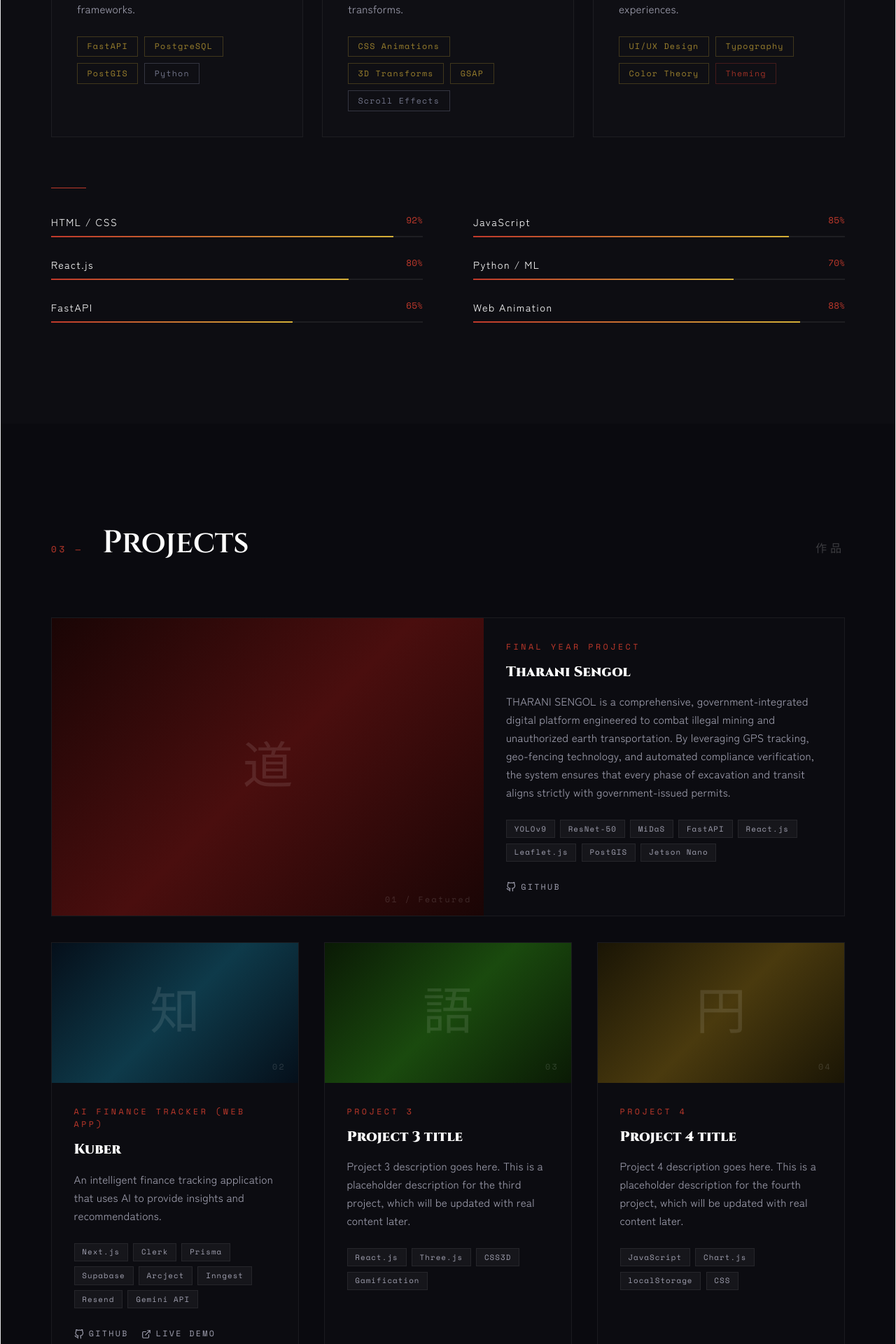
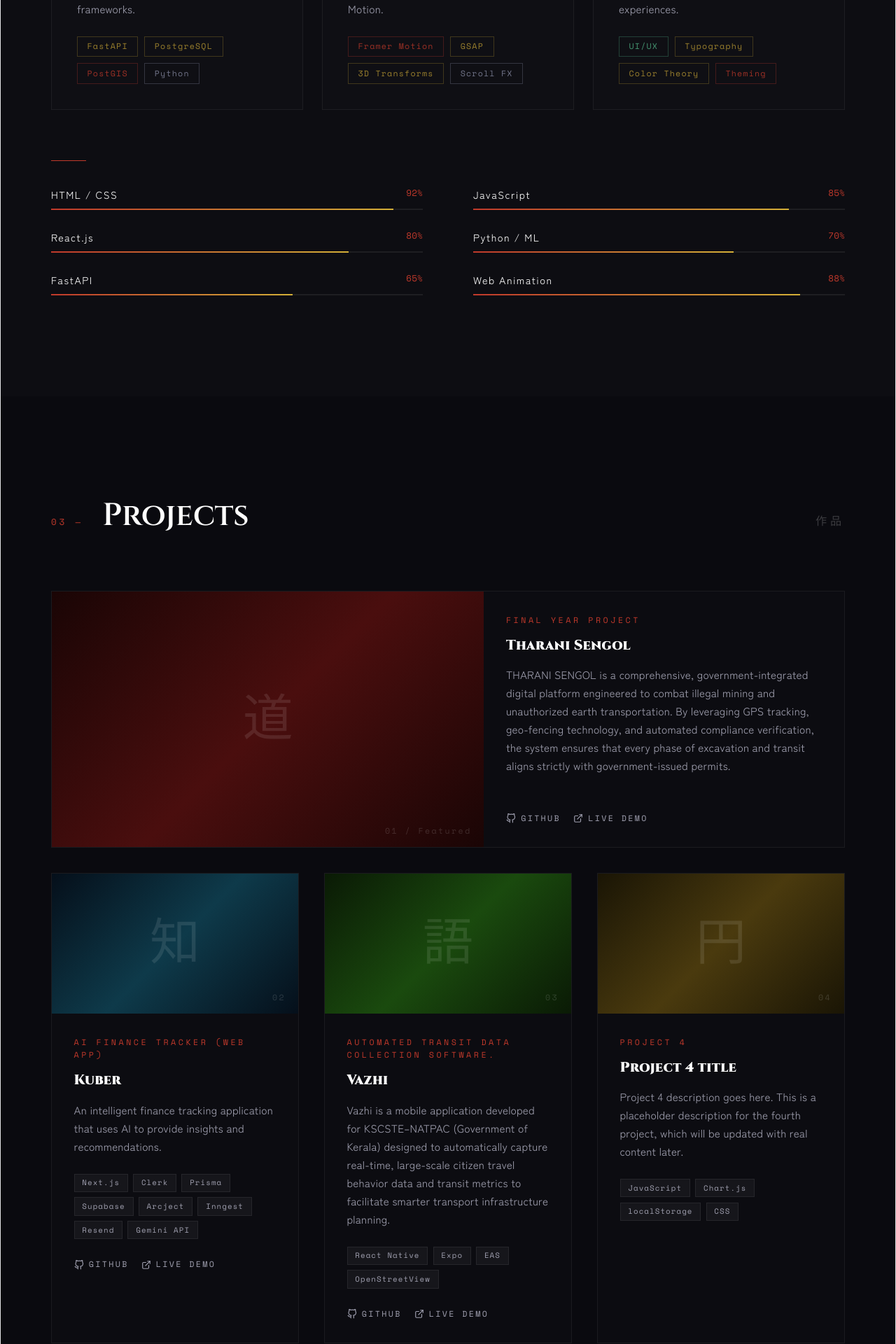
Before and after one commit to Mr-Prince2/aariyas-bevin-portfolio, a React (Vite) app: page / in a window 1280 px wide. Shown: the part 2640-4560 px from the top of the page at 70% size. Built offline with nearby package versions, Linux system fonts and the light colour scheme; the HTML template or start-up script is replaced by a standard one.

Commit message:
new project update: Project 4

```diff
--- a/src/data/index.js
+++ b/src/data/index.js
@@ -113,9 +113,9 @@ export const projects = [
     category: 'Final Year Project',
     title: 'Tharani Sengol',
     desc: 'THARANI SENGOL is a comprehensive, government-integrated digital platform engineered to combat illegal mining and unauthorized earth transportation. By leveraging GPS tracking, geo-fencing technology, and automated compliance verification, the system ensures that every phase of excavation and transit aligns strictly with government-issued permits.',
-    stack: ['YOLOv9', 'ResNet-50', 'MiDaS', 'FastAPI', 'React.js', 'Leaflet.js', 'PostGIS', 'Jetson Nano'],
+    stack: [],
     github: 'https://github.com/Mr-Prince2/tharani_sengol.git',
-    demo: '#',
+    demo: 'Demo Not Available',
     featured: true,
     gradient: 'linear-gradient(135deg, #1a0505 0%, #4a0e0e 50%, #1a0505 100%)',
   },
@@ -134,12 +134,12 @@ export const projects = [
   {
     id: 3,
     icon: '語',
-    category: 'Project 3',
-    title: 'Project 3 title',
-    desc: 'Project 3 description goes here. This is a placeholder description for the third project, which will be updated with real content later.',
-    stack: ['React.js', 'Three.js', 'CSS3D', 'Gamification'],
-    github: '#',
-    demo: '#',
+    category: 'Automated transit data collection software.',
+    title: 'Vazhi',
+    desc: 'Vazhi is a mobile application developed for KSCSTE–NATPAC (Government of Kerala) designed to automatically capture real-time, large-scale citizen travel behavior data and transit metrics to facilitate smarter transport infrastructure planning.',
+    stack: ['React Native', 'Expo', 'EAS', 'OpenStreetView'],
+    github: 'https://github.com/Mr-Prince2/Vazhi.git',
+    demo: 'Demo Not Available',
     featured: false,
     gradient: 'linear-gradient(135deg, #0a1a05 0%, #1a4a0e 50%, #0a1a05 100%)',
   },
--- a/src/sections/Skills/Skills.jsx
+++ b/src/sections/Skills/Skills.jsx
@@ -1,4 +1,5 @@
 import React, { useEffect, useRef } from 'react';
+import { skills, skillBars } from '../../data';
 import './Skills.css';
 
 const Skills = () => {
@@ -25,24 +26,6 @@ const Skills = () => {
     };
   }, []);
 
-  const skillCards = [
-    { icon: "前", name: "Frontend Development", desc: "Crafting pixel-perfect, animated interfaces with deep attention to motion and aesthetics.", tags: ["HTML5", "CSS3", "JavaScript"], accent: "crimson", accentTag: "Animations" },
-    { icon: "反", name: "React Ecosystem", desc: "Building dynamic SPAs and component-driven UIs with hooks, state management, and more.", tags: ["React.js", "React Native", "Chart.js"], accent: "crimson", accentTag: "Leaflet.js" },
-    { icon: "知", name: "AI & Machine Learning", desc: "Developing intelligent systems — from computer vision to NLP pipelines.", tags: ["YOLOv9", "ResNet-50", "MiDaS"], accent: "mist", accentTag: "ONNX" },
-    { icon: "後", name: "Backend & APIs", desc: "Building robust REST APIs and data pipelines with Python-first backend frameworks.", tags: ["FastAPI", "PostgreSQL", "PostGIS"], accent: "mist", accentTag: "Python" },
-    { icon: "動", name: "Animation & Motion", desc: "Breathing life into UIs — CSS animations, keyframes, transitions, and 3D transforms.", tags: ["CSS Animations", "3D Transforms", "GSAP"], accent: "mist", accentTag: "Scroll Effects" },
-    { icon: "美", name: "Design & Aesthetics", desc: "Translating Japanese wabi-sabi and anime visual language into modern digital experiences.", tags: ["UI/UX Design", "Typography", "Color Theory"], accent: "crimson", accentTag: "Theming" }
-  ];
-
-  const skillBars = [
-    { name: "HTML / CSS", pct: "92" },
-    { name: "JavaScript", pct: "85" },
-    { name: "React.js", pct: "80" },
-    { name: "Python / ML", pct: "70" },
-    { name: "FastAPI", pct: "65" },
-    { name: "Web Animation", pct: "88" }
-  ];
-
   return (
     <section id="skills" ref={sectionRef}>
       <div className="section-header fade-up">
@@ -51,31 +34,41 @@ const Skills = () => {
         <span className="section-title-jp">技能</span>
       </div>
 
+      {/* SKILL CARDS GRID */}
       <div className="skills-grid">
-        {skillCards.map((card, i) => (
+        {skills?.map((card, i) => (
           <div key={i} className="skill-card fade-up">
             <span className="skill-icon">{card.icon}</span>
             <div className="skill-name">{card.name}</div>
             <div className="skill-desc">{card.desc}</div>
             <div className="skill-tags">
-              {card.tags.map(tag => <span key={tag} className="tag">{tag}</span>)}
-              <span className={`tag ${card.accent}`}>{card.accentTag}</span>
+              {/* Maps directly to the structured label and type schema in index.js */}
+              {card.tags?.map((tag, tagIndex) => (
+                <span key={tagIndex} className={`tag ${tag.type || ''}`}>
+                  {tag.label}
+                </span>
+              ))}
             </div>
           </div>
         ))}
       </div>
 
+      {/* SKILL PROGRESS BARS SECTION */}
       <div className="skill-bar-section fade-up">
         <div className="red-line" style={{ margin: '3rem 0 2rem' }}></div>
         <div className="skill-bar-grid" id="skill-bars">
-          {skillBars.map((bar, i) => (
+          {skillBars?.map((bar, i) => (
             <div key={i} className="skill-bar-item">
               <div className="skill-bar-header">
                 <span className="skill-bar-name">{bar.name}</span>
                 <span className="skill-bar-pct">{bar.pct}%</span>
               </div>
               <div className="skill-bar-track">
-                <div className="skill-bar-fill" data-pct={bar.pct} style={{ width: '0%' }}></div>
+                <div
+                  className="skill-bar-fill"
+                  data-pct={bar.pct}
+                  style={{ width: '0%' }}
+                />
               </div>
             </div>
           ))}
```
